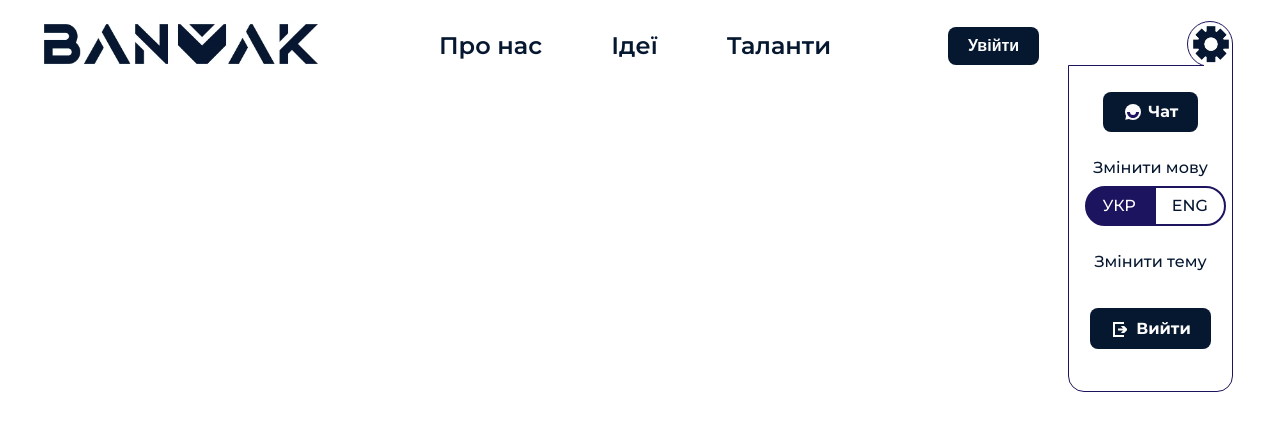
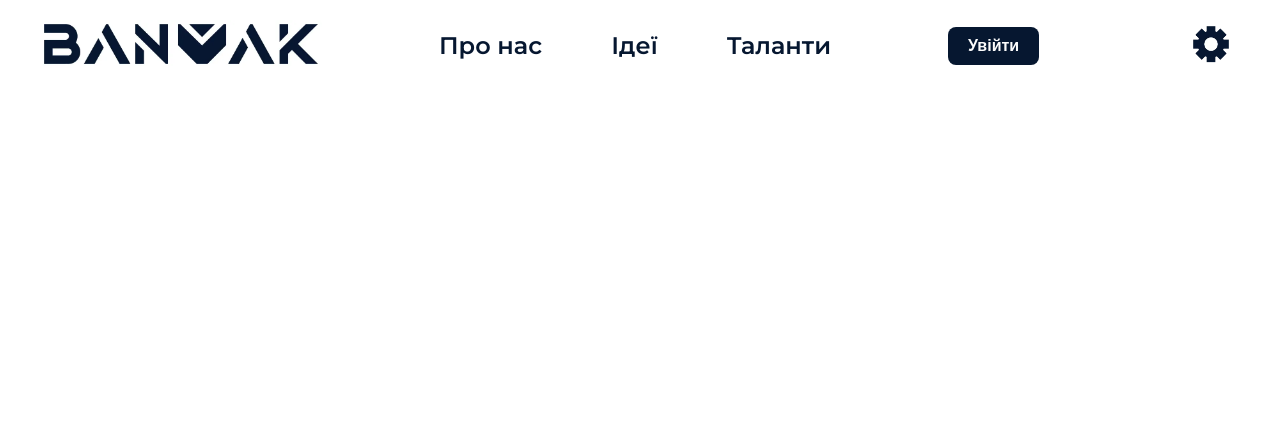
Before and after one commit to vladyslav-kurmaz/banyak, a React (Create React App) app in the folder client/: page / in a window 1280 px wide. Shown: the top 430 px of the page. Built offline with nearby package versions, Linux system fonts and the light colour scheme.

Commit message:
add animatin to SettingMenu

```diff
--- a/client/package.json
+++ b/client/package.json
@@ -3,6 +3,7 @@
   "version": "0.1.0",
   "private": true,
   "dependencies": {
+    "@reduxjs/toolkit": "^1.9.5",
     "@testing-library/jest-dom": "^5.16.5",
     "@testing-library/react": "^13.4.0",
     "@testing-library/user-event": "^13.5.0",
@@ -12,7 +13,11 @@
     "@types/react-dom": "^18.2.6",
     "react": "^18.2.0",
     "react-dom": "^18.2.0",
+    "react-redux": "^8.1.1",
     "react-scripts": "5.0.1",
+    "react-transition-group": "^4.4.5",
+    "redux": "^4.2.1",
+    "redux-thunk": "^2.4.2",
     "typescript": "^4.9.5",
     "web-vitals": "^2.1.4"
   },
--- a/client/src/components/SettingMenu/SettingMeny.scss
+++ b/client/src/components/SettingMenu/SettingMeny.scss
@@ -1,4 +1,14 @@
 @import '../../scss/_variables';
+
+@keyframes rotate {
+  0% {
+    transform: rotate(0deg);
+  }
+  100% {
+    transform: rotate(270deg);
+  }
+}
+
 
 .header__settings-container {
   position: relative;
@@ -8,9 +18,27 @@
     width: 38px;
     height: 38px;
     cursor: pointer;
+
+    &:hover {
+      animation-name: rotate;
+      animation-duration: 1s;
+      animation-timing-function: ease;
+    }
+  }
+
+  @keyframes showMenu {
+    0% {
+      opacity: 0;
+    }
+    100% {
+      opacity: 100;
+    }
   }
 
   &-menu {
+    animation-name: showMenu;
+    animation-duration: 1s;
+    animation-timing-function: ease;
     position: absolute;
     top: 40px;
     right: -3px;
--- a/client/src/components/SettingMenu/SettingMeny.tsx
+++ b/client/src/components/SettingMenu/SettingMeny.tsx
@@ -1,7 +1,10 @@
 import { FC } from 'react';
+
+import { useAppDispatch, useAppSelector } from '../../hooks/reduxToolkidHooks';
 
 import ButtonSmall from '../../atoms/ButtonSmall/ButtonSmall';
 import SwitchToogle from '../../atoms/SwitchToggle/SwitchToggle';
+import { changeOpenHeaderSeting } from './StateElementSlice';
 
 import settingIconBlue from '../../image/header/setting_icon-blue.webp';
 import chatIcon from '../../image/header/chat.svg';
@@ -10,15 +13,23 @@ import exitIcon from '../../image/header/exit.svg';
 import './SettingMeny.scss';
 
 const SettingMeny: FC = () => {
+  const dispatch = useAppDispatch();
+  const {headerSetting} = useAppSelector(state => state.stateElement);
 
   const test = () => {
     console.log(1);
   }
 
-  return (
-    <div className='header__settings-container'>
-      <img src={settingIconBlue} className='header__settings-container-icon' alt="blue icon" />
-      <div className="header__settings-container-menu">
+  const openCloseSettingMenu = (status: boolean): void => {
+    dispatch(changeOpenHeaderSeting(status));
+  }
+
+  const renderSettingMenu = () => {
+    return (
+      <div
+        onMouseOver={() => openCloseSettingMenu(true)}
+        onMouseLeave={() => openCloseSettingMenu(false)}
+        className="header__settings-container-menu">
         <div className="header__settings-container-menu-container">
           <span className='header__settings-container-menu-container-round'></span>
           <span className='header__settings-container-menu-container-line'></span>
@@ -39,8 +50,17 @@ const SettingMeny: FC = () => {
             </li>
           </ul>
         </div>
+      </div>
+    )
+  }
 
-      </div>
+  return (
+    <div
+      className='header__settings-container'
+      onMouseOver={() => openCloseSettingMenu(true)}
+      onMouseLeave={() => openCloseSettingMenu(false)}>
+      <img src={settingIconBlue} className='header__settings-container-icon' alt="blue icon" />
+      {headerSetting ? renderSettingMenu() : null}
     </div>
 
   )
--- /dev/null
+++ b/client/src/components/SettingMenu/StateElementSlice.tsx
@@ -0,0 +1,20 @@
+import { createSlice } from "@reduxjs/toolkit";
+
+const initialState = {
+  headerSetting: false,
+};
+
+const stateElementSlice = createSlice({
+  name: "stateElement",
+  initialState,
+  reducers: {
+    changeOpenHeaderSeting: (state, action) => {
+      state.headerSetting = action.payload;
+    },
+  },
+});
+
+const {actions, reducer} = stateElementSlice
+
+export const { changeOpenHeaderSeting } = actions;
+export default reducer;
--- /dev/null
+++ b/client/src/hooks/reduxToolkidHooks.ts
@@ -0,0 +1,6 @@
+import { useDispatch, useSelector } from 'react-redux'
+import type { TypedUseSelectorHook } from 'react-redux'
+import type { RootState, AppDispatch } from '../store/store'
+
+export const useAppDispatch: () => AppDispatch = useDispatch
+export const useAppSelector: TypedUseSelectorHook<RootState> = useSelector
--- a/client/src/index.tsx
+++ b/client/src/index.tsx
@@ -1,15 +1,18 @@
 import React from 'react';
 import ReactDOM from 'react-dom/client';
+import { Provider } from 'react-redux';
 
 import App from './components/App/App';
+import store from './store/store';
 
 import './index.scss';
 
-const root = ReactDOM.createRoot(
-  document.getElementById('root') as HTMLElement
-);
+const root = ReactDOM.createRoot(document.getElementById('root') as HTMLElement);
 root.render(
   <React.StrictMode>
-    <App />
+    <Provider store={store}>
+      <App />
+    </Provider>
+
   </React.StrictMode>
 );
--- /dev/null
+++ b/client/src/store/store.ts
@@ -0,0 +1,15 @@
+import { configureStore } from "@reduxjs/toolkit";
+import thunk from "redux-thunk";
+
+import stateElement from '../components/SettingMenu/StateElementSlice'
+
+const store = configureStore({
+  reducer: {stateElement},
+  middleware: (getDefaultMiddleware) => getDefaultMiddleware().concat(thunk),
+  devTools: process.env.NODE_ENV !== 'production',
+})
+
+export type RootState = ReturnType<typeof store.getState>
+export type AppDispatch = typeof store.dispatch
+
+export default store;
```
Also changed, not shown: 1 other file (tests, documents, lock files or other folders).
